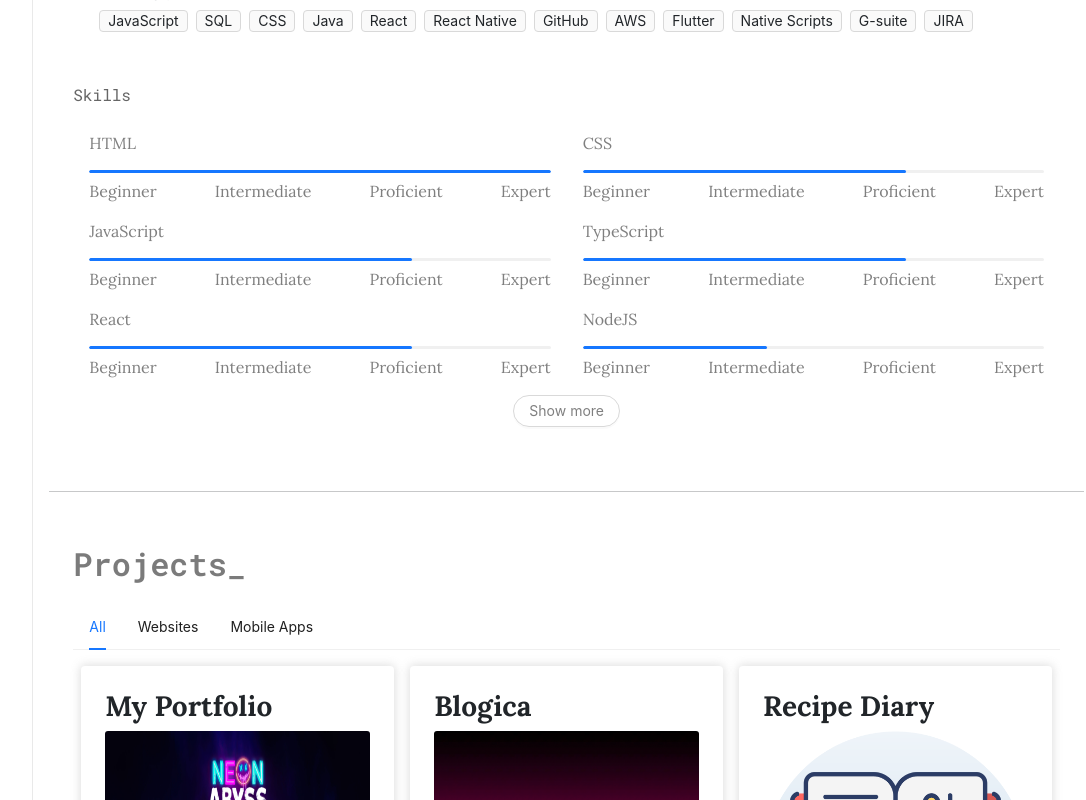
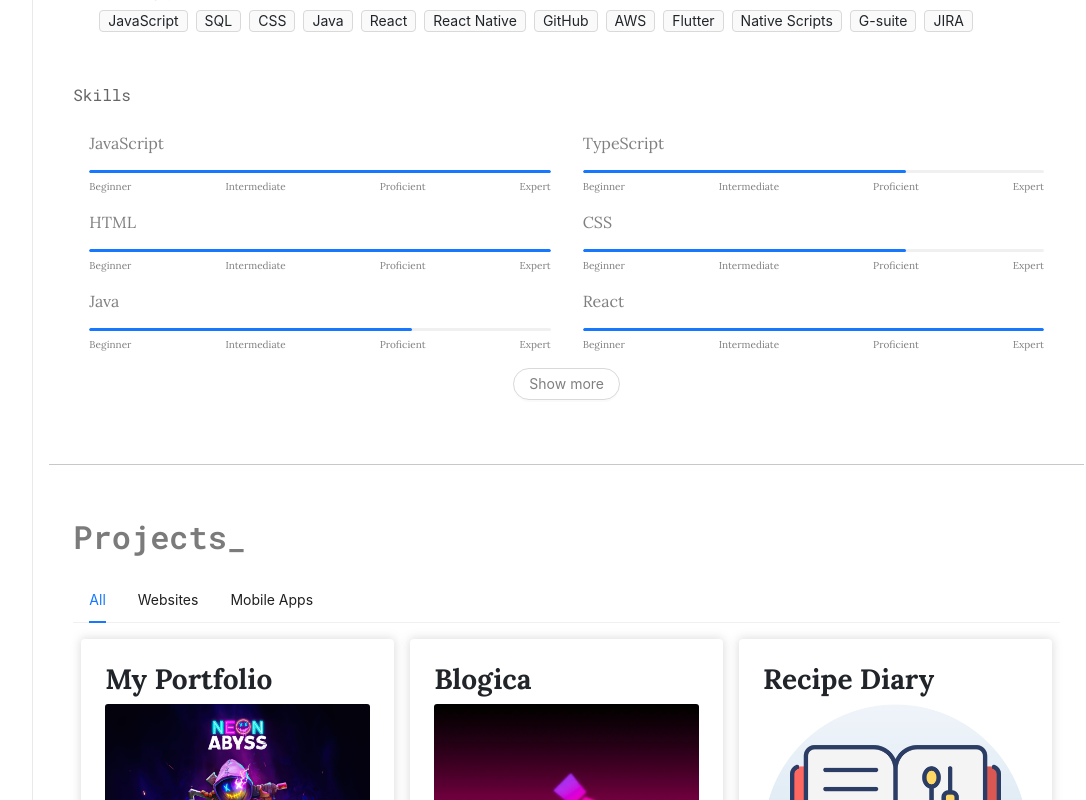
Before and after one commit to GavinDmello97/my-portfolio, a React (Create React App) app: page /main/ in a window 1280 px wide. Shown: the part 2000-2800 px from the top of the page, without its empty margins (180-1266 px from the left). Built offline with nearby package versions, Linux system fonts and the light colour scheme.

Commit message:
code cleaning

```diff
--- a/src/components/generic/Generic.scss
+++ b/src/components/generic/Generic.scss
@@ -3,7 +3,8 @@
 }
 
 .font-10 {
-    font-size: 10;
+    font-size: 10px;
+    margin-top: 0;
 }
 
 .gradient-background {
@@ -12,3 +13,7 @@
     flex: 1;
     z-index: 0;
 }
+
+.ant-progress {
+    margin-bottom: 0px;
+}
--- a/src/components/generic/Generic.tsx
+++ b/src/components/generic/Generic.tsx
@@ -6,7 +6,7 @@ import { icons } from "../../config/configuration";
 import classNames from "classnames";
 import { Progress, Tag } from "antd";
 import { CSSModule } from "reactstrap/types/lib/utils";
-
+import "./Generic.scss";
 const Generic = {
   AnimatedText: ({
     text = "",
--- a/src/config/dataset.ts
+++ b/src/config/dataset.ts
@@ -144,16 +144,23 @@ export const USER: User = {
       },
     ],
     skills: [
+      { skill_name: "JavaScript", percentage: 100 },
+      { skill_name: "TypeScript", percentage: 70 },
       { skill_name: "HTML", percentage: 100 },
       { skill_name: "CSS", percentage: 70 },
-      { skill_name: "JavaScript", percentage: 70 },
-      { skill_name: "TypeScript", percentage: 70 },
-      { skill_name: "React", percentage: 70 },
-      { skill_name: "NodeJS", percentage: 40 },
+      { skill_name: "Java", percentage: 70 },
+      { skill_name: "React", percentage: 100 },
+      { skill_name: "NodeJS", percentage: 70 },
       { skill_name: "SQLite", percentage: 40 },
       { skill_name: "NoSQL", percentage: 70 },
       { skill_name: "MongoDB", percentage: 70 },
       { skill_name: "GitHub", percentage: 100 },
+      { skill_name: "Kotlin", percentage: 40 },
+      { skill_name: "Flutter", percentage: 40 },
+      { skill_name: "AWS", percentage: 40 },
+
+      { skill_name: "Angular", percentage: 15 },
+
       { skill_name: "Code Testing & Evaluation", percentage: 70 },
       { skill_name: "CI/CD automation", percentage: 40 },
     ],
--- a/src/screens/Profile/Profile.scss
+++ b/src/screens/Profile/Profile.scss
@@ -113,3 +113,8 @@
 .font-14 {
     font-size: 14px;
 }
+
+
+.font-16 {
+    font-size: 16px;
+}
--- a/src/screens/Profile/ProfileProjects.tsx
+++ b/src/screens/Profile/ProfileProjects.tsx
@@ -106,27 +106,6 @@ const ProjectTabs = ({ options }: { options: MenuProps["items"] }) => {
       mode="horizontal"
       items={options}
     />
-    // <Menu
-    //   className=" col col-12 d-flex flex-row "
-    //   defaultSelectedKeys={["all"]}
-    //   // selectedKeys={[activeButton]}
-    //   mode={"inline"}
-    //   theme={isDark ? "dark" : "light"}
-    //   style={{ flex: 1 }}
-    // >
-    //   {Object.entries(options).map(([key, value]) => {
-    //     return (
-    //       <Menu.Item
-    //         key={key}
-    //         className="px-1"
-    //         style={{ width: "min-content" }}
-    //         //   style={{ backgroundColor: "red" }}
-    //       >
-    //         {value.toUpperCase()}
-    //       </Menu.Item>
-    //     );
-    //   })}
-    // </Menu>
   );
 };
 
@@ -181,21 +160,15 @@ const ProjectCard = ({ project }: { project: UserProject }) => {
   return (
     <Card className={classNames("p-4 project-card h-100")} {...cardHoverStyle}>
       <CardTitle className="fw-bold h3">{project.project_name}</CardTitle>
-      <CardImg
-        src={project.thumbnail}
-        className="w-100"
-        style={{ aspectRatio: "1/1" }}
-      />
+      <CardImg src={project.thumbnail} className="w-100 ratio-1x1" />
       <CardBody className="p-0 pt-2">
         <div className="col-12 d-flex flex-column cardDescription ">
           <ReactQuill
             className=" noselect cursorPointer  col-12"
             readOnly={true}
-            style={{}}
             theme="bubble"
             value={project.project_description}
           />
-          {/* <p className="col-12">{project.project_description}</p> */}
           <div className=" col-12 d-flex  p-0 m-0 py-2">
             <CardLink
               href={project.project_link}
--- a/src/screens/Profile/ProfileResume.tsx
+++ b/src/screens/Profile/ProfileResume.tsx
@@ -93,20 +93,17 @@ var ResumeEducation = ({
             return (
               <Timeline.Item className="col-12" key={index}>
                 <div className="col-12 ">
-                  <p
-                    className={`text-primary  fw-bold col-12 mb-0`}
-                    style={{ fontSize: 16 }}
-                  >
+                  <p className={`text-primary  fw-bold col-12 mb-0 font-16`}>
                     {`${education.degree} in ${education.specialization}`}
                   </p>
-                  <p className="col-12 mb-0" style={{ fontSize: 14 }}>
+                  <p className="col-12 mb-0 font-14">
                     {education.university_name}
                   </p>
-                  <p className="col-12 mb-2" style={{ fontSize: 14 }}>
+                  <p className="col-12 mb-2 font-14">
                     {education.start_year} - {education.end_year}{" "}
                     {education.gpa && (
                       <Tag
-                        className={`bg-primary mx-3`}
+                        className={`bg-primary mx-3 `}
                         style={{
                           color: "white",
                           border: "0.5px solid rgba(255,255,255,0.5)",
@@ -169,17 +166,14 @@ var ResumeEmployment = ({
             return (
               <Timeline.Item className="col-12">
                 <div className="col-12 ">
-                  <p
-                    className="text-primary fw-bold col-12 mb-0"
-                    style={{ fontSize: 16 }}
-                  >
+                  <p className="text-primary fw-bold col-12 mb-0 font-16">
                     {employment.position_title}
                   </p>
 
-                  <p className="col-12 mb-0" style={{ fontSize: 14 }}>
+                  <p className="col-12 mb-0 font-14">
                     {employment.company_name}
                   </p>
-                  <p className="col-12 mb-2" style={{ fontSize: 14 }}>
+                  <p className="col-12 mb-2 font-14">
                     {`${employment.start_month} ${employment.start_year} - ${employment.end_month} ${employment.end_year}`}
                   </p>
 
```
